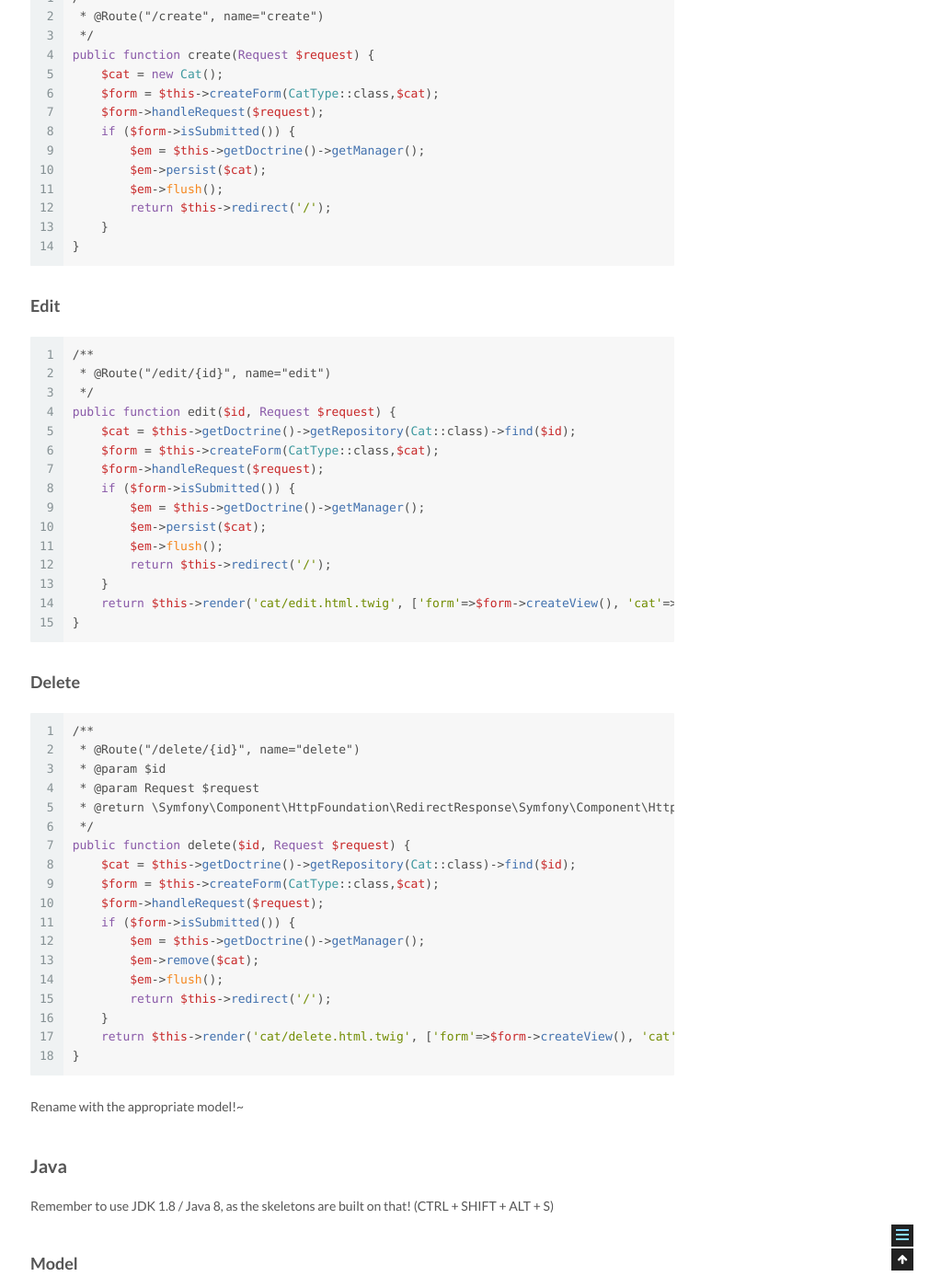
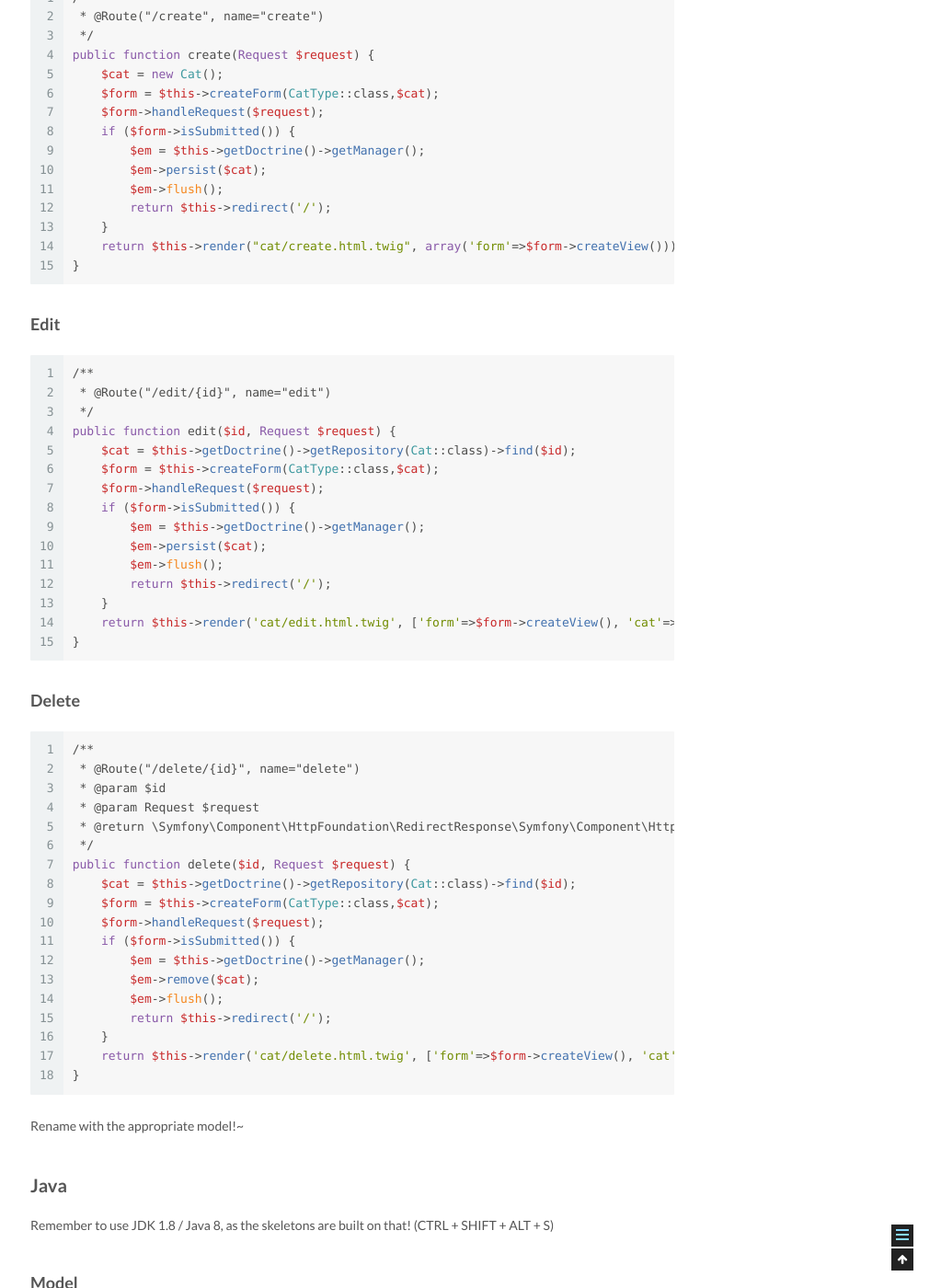
Before and after one commit to fr3fou/cheatsheet, a Jekyll site: the page built from _posts/2018-08-09-Intro.md, in a window 1280 px wide and 1400 px high, scrolled down 4787 px. Shown: the whole window at 92% size, without its empty margins (257-1280 px from the left). Built offline with Jekyll 4.4.1, drawn with Linux system fonts in a browser that asks for light colours.

Commit message:
Update 2018-08-09-Intro.md

````diff
--- a/_posts/2018-08-09-Intro.md
+++ b/_posts/2018-08-09-Intro.md
@@ -222,6 +222,7 @@ public function create(Request $request) {
         $em->flush();
         return $this->redirect('/');
     }
+    return $this->render("cat/create.html.twig", array('form'=>$form->createView()));
 }
 ```
 
````
